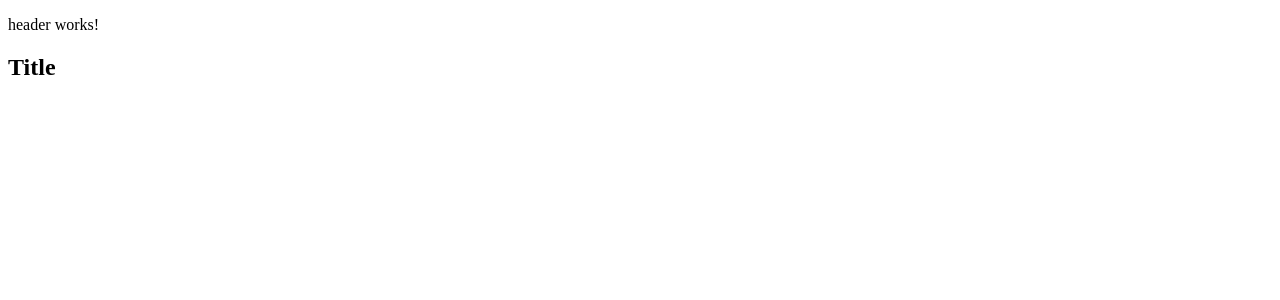
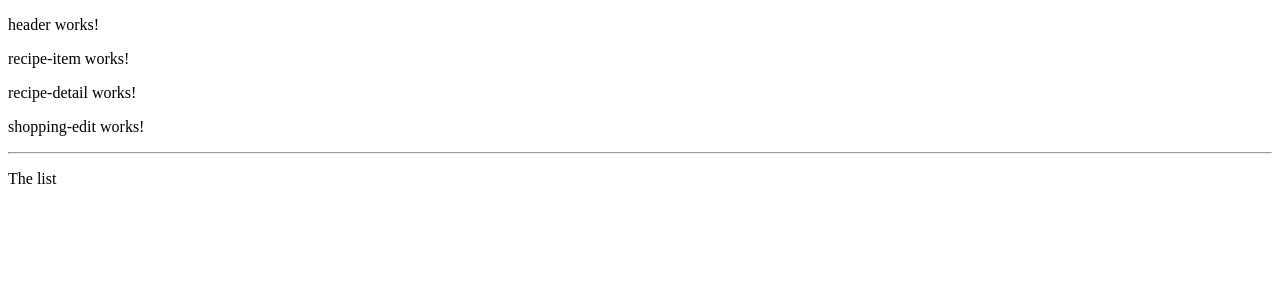
Before and after one commit to isaaclopinho/angular-first-app, an Angular app: page / in a window 1280 px wide. Shown: the top 300 px of the page. Built offline with nearby package versions, Linux system fonts and the light colour scheme.

Commit message:
shopping-list recipe-list

```diff
--- a/angular.json
+++ b/angular.json
@@ -88,7 +88,7 @@
               "src/assets"
             ],
             "styles": [
-              "node_modules/bootstrap/dist/css/boostrap.min.css",
+              "node_modules/bootstrap/dist/css/boostrap.css",
               "src/styles.css"
             ],
             "scripts": []
--- a/package.json
+++ b/package.json
@@ -3,7 +3,7 @@
   "version": "0.0.0",
   "scripts": {
     "ng": "ng",
-    "start": "ng serve",
+    "start": "ng serve --o",
     "build": "ng build",
     "test": "ng test",
     "lint": "ng lint",
--- a/src/app/app.component.html
+++ b/src/app/app.component.html
@@ -3,7 +3,8 @@
 <div class="container">
   <div class="row">
     <div class="col-md12">
-      <h2>{{title}}</h2>
+      <app-recipes></app-recipes>
+      <app-shopping-list></app-shopping-list>
     </div>
   </div>
 </div>
--- a/src/app/recipes/recipe-list/recipe-list.component.html
+++ b/src/app/recipes/recipe-list/recipe-list.component.html
@@ -1 +1 @@
-<p>recipe-list works!</p>
+<app-recipe-item></app-recipe-item>
--- a/src/app/recipes/recipes.component.html
+++ b/src/app/recipes/recipes.component.html
@@ -1 +1,8 @@
-<p>recipes works!</p>
+<div class="row">
+    <div class="col-md-5">
+        <app-recipe-list></app-recipe-list>
+    </div>
+    <div class="col-md-7">
+        <app-recipe-detail></app-recipe-detail>
+    </div>
+</div>
--- a/src/app/shopping-list/shopping-list.component.html
+++ b/src/app/shopping-list/shopping-list.component.html
@@ -1 +1,7 @@
-<p>shopping-list works!</p>
+<div class="row">
+    <div class="col-xs-10">
+        <app-shopping-edit></app-shopping-edit>
+        <hr>
+        <p>The list</p>
+    </div>
+</div>
```
